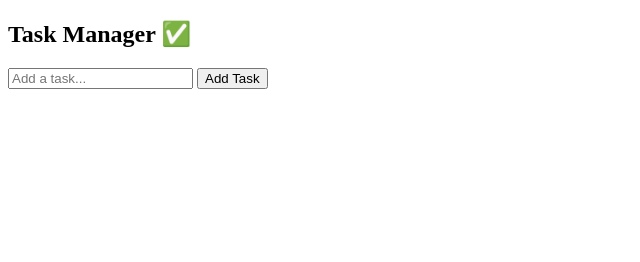
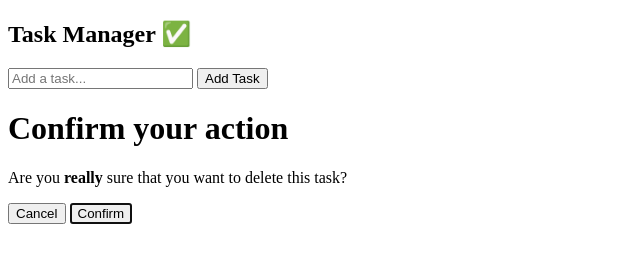
Before and after one commit to GhadeerZahwe/Task-Manager-App, a plain HTML site: page index.html in a window 1280 px wide. Shown: the whole page, without its empty margins (0-640 px from the left). Drawn offline with Linux system fonts and the light colour scheme.

Commit message:
Task Manager fix section two

```diff
--- a/index.html
+++ b/index.html
@@ -17,13 +17,17 @@
             <button type="submit">Add Task</button>
           </form>
         </header>
+
+        <section id="taskContainer"></section>
     </section>
 
     <!-- section-two -->
-    <section id="taskContainer"></section>
-</section>
-
-
+   <div class="confirm">
+      <h1>Confirm your action</h1>
+      <p>Are you <strong>really</strong> sure that you want to delete this task?</p>
+      <button class="cancel">Cancel</button>
+      <button autofocus class="confirmed">Confirm</button>
+    </div>
 
     <!-- javascript src -->
     <script src="script.js"></script>
```
